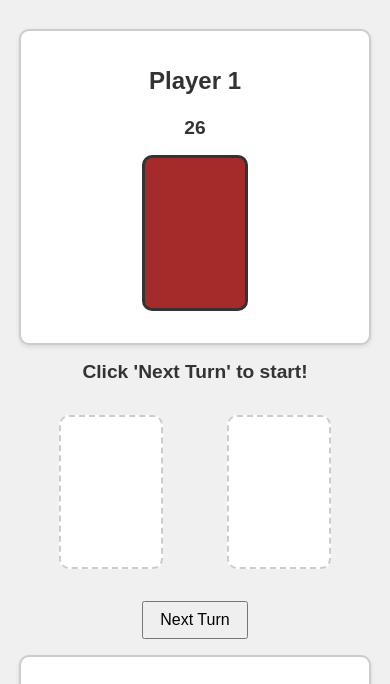
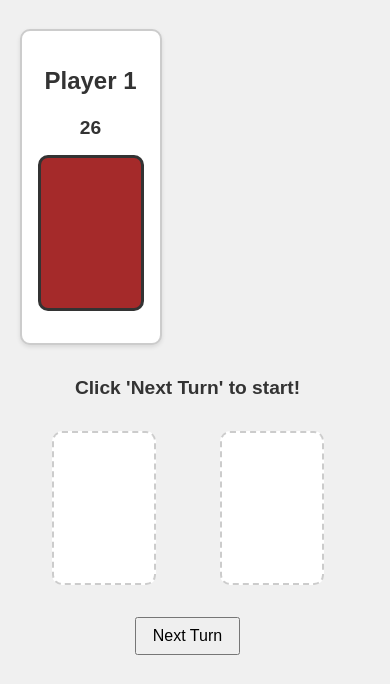
Before and after one commit to dasali-jenario/war-cards, a plain HTML site: page index.html in a window 390 px wide. Both pictures are taken after a click on the button "Player vs. Computer". Shown: the part 83-767 px from the top of the page. Drawn offline with Linux system fonts and the light colour scheme.

Commit message:
Improve board layout responsiveness

```diff
--- a/style.css
+++ b/style.css
@@ -60,13 +60,15 @@ main {
 
 #game-board {
     display: flex;
+    flex-wrap: wrap;
     justify-content: space-between;
-    align-items: center;
+    align-items: flex-start;
+    gap: 1rem;
     width: 100%;
 }
 
 .player-section {
-    width: 30%;
+    flex: 1 1 250px;
     text-align: center;
     padding: 1rem;
     border: 2px solid #ccc;
@@ -96,7 +98,7 @@ main {
 }
 
 .center-area {
-    width: 35%;
+    flex: 2 1 300px;
     display: flex;
     flex-direction: column;
     align-items: center;
@@ -200,13 +202,25 @@ main {
         flex-direction: column;
     }
 
-    .player-section, .center-area {
-        width: 90%;
+    .player-section,
+    .center-area {
+        flex-basis: 100%;
         margin-bottom: 1rem;
     }
 
     .played-cards {
         flex-direction: row;
+    }
+}
+
+@media (min-width: 601px) and (max-width: 900px) {
+    #game-board {
+        justify-content: center;
+    }
+
+    .player-section,
+    .center-area {
+        flex: 1 1 45%;
     }
 }
 
```
